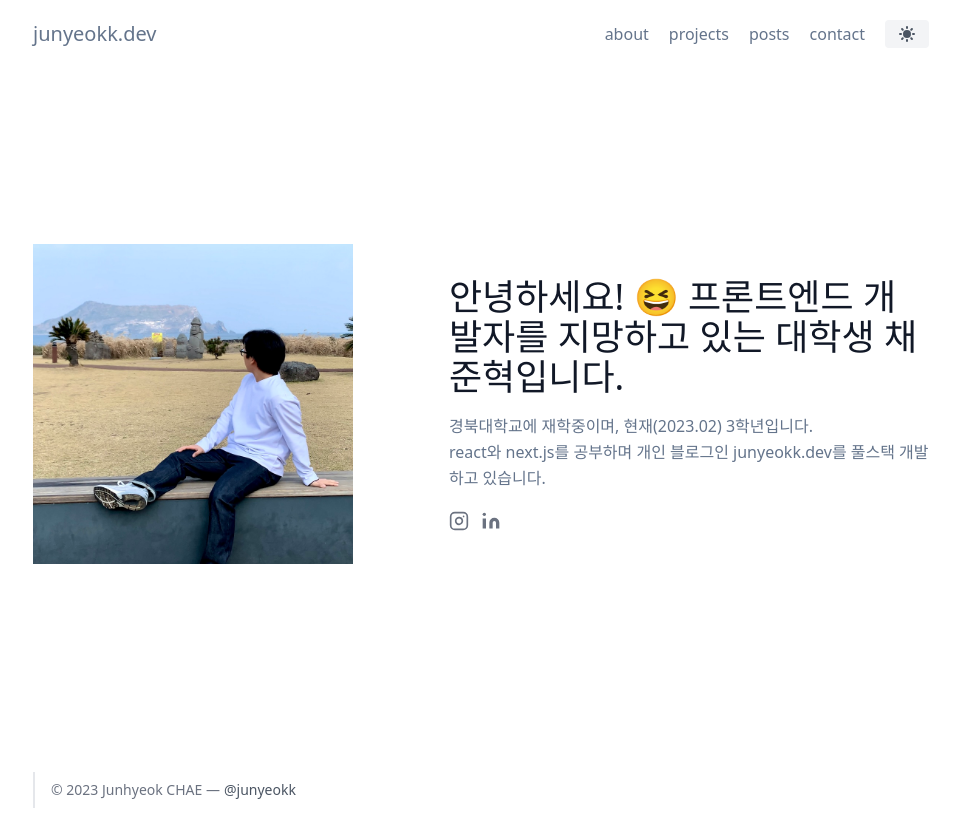
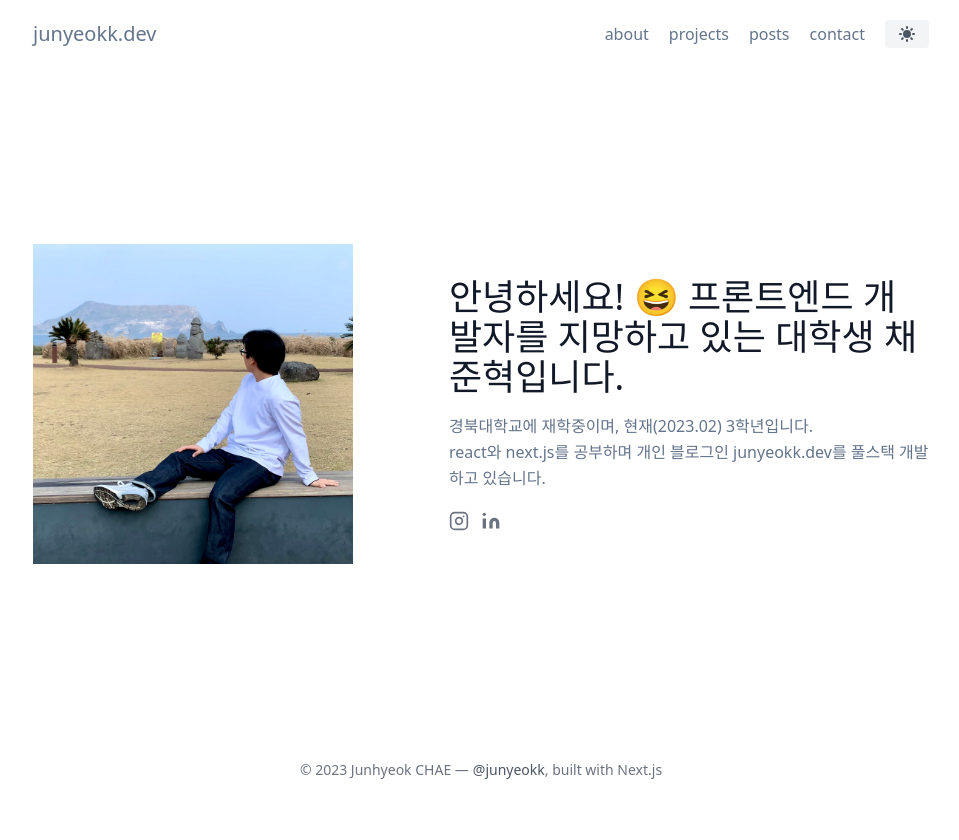
Before and after one commit to junyeokk/junyeokk.dev, a Next.js app: page / in a window 1280 px wide. Shown: the whole page, without its empty margins (159-1118 px from the left). After the commit the page ends 800 px from the top, so only its background shows below. Built offline with nearby package versions, Linux system fonts and the light colour scheme; no server answers.

Commit message:
feat: footer align-center

```diff
--- a/components/Home/hero.js
+++ b/components/Home/hero.js
@@ -17,7 +17,7 @@ export default function Hero() {
           react와 next.js를 공부하며 개인 블로그인 junyeokk.dev를 풀스택
           개발하고 있습니다.
         </p>
-        <div className="flex m-0">
+        <div className="flex flex-row m-0">
           <Instagram />
           <LinkedIn />
         </div>
--- a/components/footer.js
+++ b/components/footer.js
@@ -1,9 +1,9 @@
 export default function Footer() {
   return (
     <>
-      <footer className="text-gray-600 body-font">
-        <div className="container px-5 py-8 mx-auto flex items-center sm:flex-row flex-col">
-          <div className="text-sm text-gray-500 sm:pl-4 sm:border-l-2 sm:border-gray-200 sm:py-2 sm:mt-0 mt-4">
+      <footer className="text-gray-600 dark:text-white body-font">
+        <div className="container mx-auto flex flex-col p-5 items-center">
+          <div className="text-sm text-gray-500">
             © 2023 Junhyeok CHAE —
             <a
               href="https://github.com/junyeokk"
@@ -13,6 +13,7 @@ export default function Footer() {
             >
               @junyeokk
             </a>
+            , built with Next.js
           </div>
           <span className="inline-flex sm:ml-auto sm:mt-0 mt-4 justify-center sm:justify-start"></span>
         </div>
```
